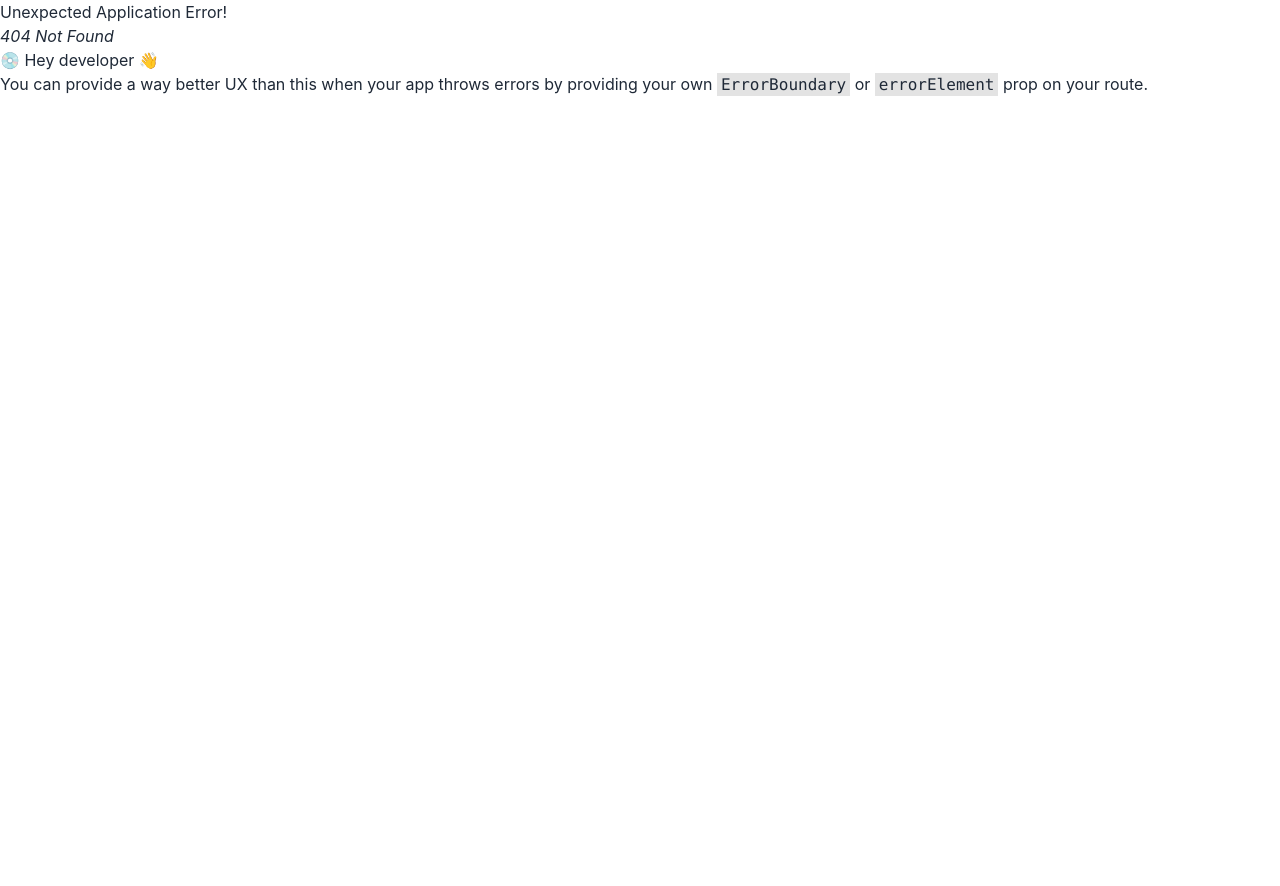
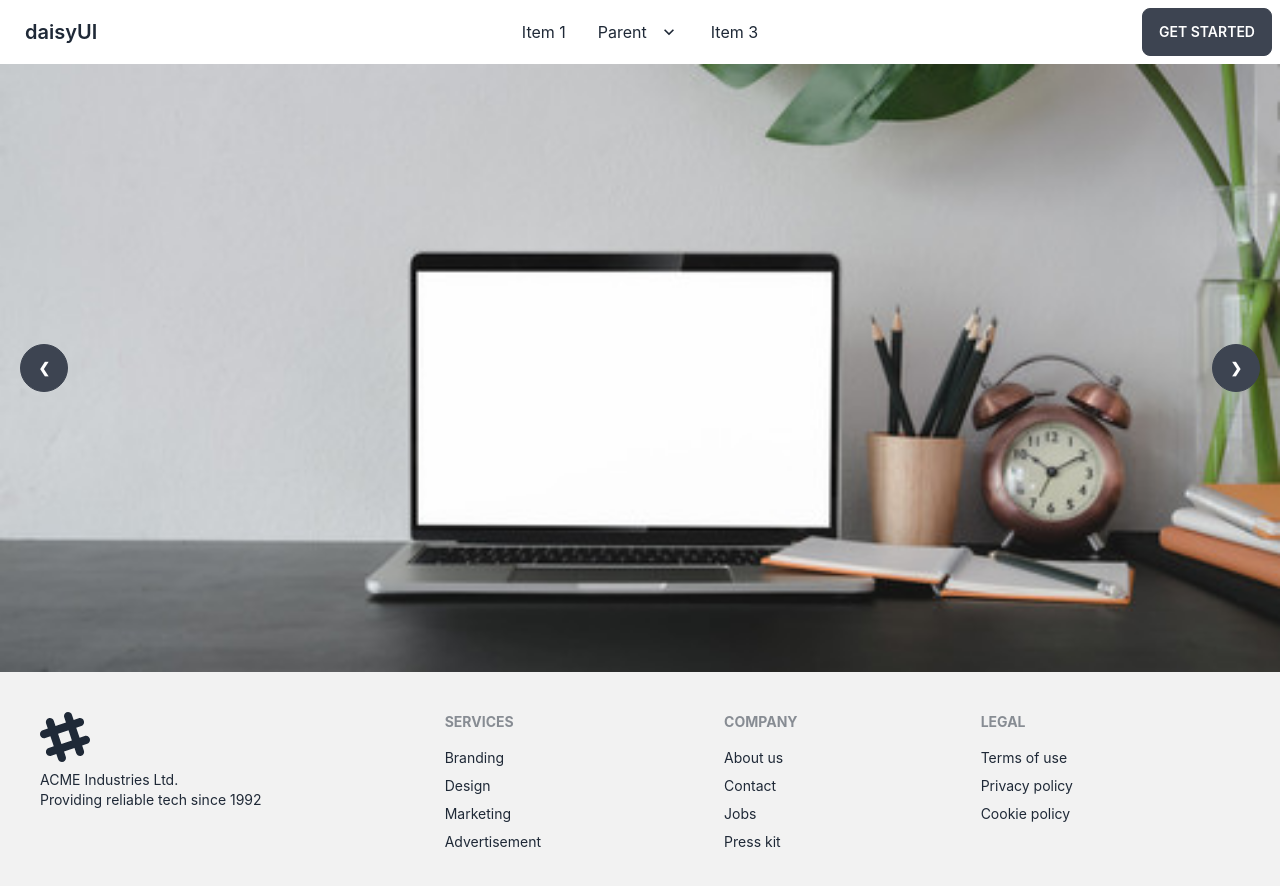
Before and after one commit to Mosharaf12/laptop-resale-client-12, a React (Create React App) app: page / in a window 1280 px wide. Before the commit this address had no page. Shown: the top 886 px of the page. Before the commit the page ends 800 px from the top, so only its background shows below. Built offline with nearby package versions, Linux system fonts and the light colour scheme; grey boxes are pictures that could not be loaded.

Commit message:
added the header

```diff
--- /dev/null
+++ b/src/Pages/Home/Banner/Banner.js
@@ -0,0 +1,39 @@
+import React from 'react';
+import banner from '../../../assests/images/banner/banner laptop.jpg'
+
+const Banner = () => {
+    return (
+        <div className="carousel w-full">
+  <div id="slide1" className="carousel-item relative w-full">
+    <img src={banner} className="w-full" />
+    <div className="absolute flex justify-between transform -translate-y-1/2 left-5 right-5 top-1/2">
+      <a href="#slide4" className="btn btn-circle">❮</a>
+      <a href="#slide2" className="btn btn-circle">❯</a>
+    </div>
+  </div>
+  <div id="slide2" className="carousel-item relative w-full">
+    <img src="https://placeimg.com/800/200/arch" className="w-full" />
+    <div className="absolute flex justify-between transform -translate-y-1/2 left-5 right-5 top-1/2">
+      <a href="#slide1" className="btn btn-circle">❮</a>
+      <a href="#slide3" className="btn btn-circle">❯</a>
+    </div>
+  </div>
+  <div id="slide3" className="carousel-item relative w-full">
+    <img src="https://placeimg.com/800/200/arch" className="w-full" />
+    <div className="absolute flex justify-between transform -translate-y-1/2 left-5 right-5 top-1/2">
+      <a href="#slide2" className="btn btn-circle">❮</a>
+      <a href="#slide4" className="btn btn-circle">❯</a>
+    </div>
+  </div>
+  <div id="slide4" className="carousel-item relative w-full">
+    <img src="https://placeimg.com/800/200/arch" className="w-full" />
+    <div className="absolute flex justify-between transform -translate-y-1/2 left-5 right-5 top-1/2">
+      <a href="#slide3" className="btn btn-circle">❮</a>
+      <a href="#slide1" className="btn btn-circle">❯</a>
+    </div>
+  </div>
+</div>
+    );
+};
+
+export default Banner;
--- a/src/Pages/Home/Home.js
+++ b/src/Pages/Home/Home.js
@@ -1,9 +1,10 @@
 import React from 'react';
+import Banner from './Banner/Banner';
 
 const Home = () => {
     return (
         <div>
-
+            <Banner></Banner>
         </div>
     );
 };
--- a/src/Shared/Footer.js
+++ b/src/Shared/Footer.js
@@ -2,9 +2,32 @@
 
 const Footer = () => {
     return (
-        <div>
-
-        </div>
+        <footer className="footer p-10 bg-base-200 text-base-content">
+  <div>
+    <svg width="50" height="50" viewBox="0 0 24 24" xmlns="http://www.w3.org/2000/svg" fillRule="evenodd" clipRule="evenodd" className="fill-current"><path d="M22.672 15.226l-2.432.811.841 2.515c.33 1.019-.209 2.127-1.23 2.456-1.15.325-2.148-.321-2.463-1.226l-.84-2.518-5.013 1.677.84 2.517c.391 1.203-.434 2.542-1.831 2.542-.88 0-1.601-.564-1.86-1.314l-.842-2.516-2.431.809c-1.135.328-2.145-.317-2.463-1.229-.329-1.018.211-2.127 1.231-2.456l2.432-.809-1.621-4.823-2.432.808c-1.355.384-2.558-.59-2.558-1.839 0-.817.509-1.582 1.327-1.846l2.433-.809-.842-2.515c-.33-1.02.211-2.129 1.232-2.458 1.02-.329 2.13.209 2.461 1.229l.842 2.515 5.011-1.677-.839-2.517c-.403-1.238.484-2.553 1.843-2.553.819 0 1.585.509 1.85 1.326l.841 2.517 2.431-.81c1.02-.33 2.131.211 2.461 1.229.332 1.018-.21 2.126-1.23 2.456l-2.433.809 1.622 4.823 2.433-.809c1.242-.401 2.557.484 2.557 1.838 0 .819-.51 1.583-1.328 1.847m-8.992-6.428l-5.01 1.675 1.619 4.828 5.011-1.674-1.62-4.829z"></path></svg>
+    <p>ACME Industries Ltd.<br/>Providing reliable tech since 1992</p>
+  </div>
+  <div>
+    <span className="footer-title">Services</span>
+    <a className="link link-hover">Branding</a>
+    <a className="link link-hover">Design</a>
+    <a className="link link-hover">Marketing</a>
+    <a className="link link-hover">Advertisement</a>
+  </div>
+  <div>
+    <span className="footer-title">Company</span>
+    <a className="link link-hover">About us</a>
+    <a className="link link-hover">Contact</a>
+    <a className="link link-hover">Jobs</a>
+    <a className="link link-hover">Press kit</a>
+  </div>
+  <div>
+    <span className="footer-title">Legal</span>
+    <a className="link link-hover">Terms of use</a>
+    <a className="link link-hover">Privacy policy</a>
+    <a className="link link-hover">Cookie policy</a>
+  </div>
+</footer>
     );
 };
 
--- a/src/Shared/Header.js
+++ b/src/Shared/Header.js
@@ -2,9 +2,49 @@
 
 const Header = () => {
     return (
-        <div>
-
-        </div>
+        <div className="navbar bg-base-100">
+  <div className="navbar-start">
+    <div className="dropdown">
+      <label tabIndex={0} className="btn btn-ghost lg:hidden">
+        <svg xmlns="http://www.w3.org/2000/svg" className="h-5 w-5" fill="none" viewBox="0 0 24 24" stroke="currentColor"><path strokeLinecap="round" strokeLinejoin="round" strokeWidth="2" d="M4 6h16M4 12h8m-8 6h16" /></svg>
+      </label>
+      <ul tabIndex={0} className="menu menu-compact dropdown-content mt-3 p-2 shadow bg-base-100 rounded-box w-52">
+        <li><a>Item 1</a></li>
+        <li tabIndex={0}>
+          <a className="justify-between">
+            Parent
+            <svg className="fill-current" xmlns="http://www.w3.org/2000/svg" width="24" height="24" viewBox="0 0 24 24"><path d="M8.59,16.58L13.17,12L8.59,7.41L10,6L16,12L10,18L8.59,16.58Z"/></svg>
+          </a>
+          <ul className="p-2">
+            <li><a>Submenu 1</a></li>
+            <li><a>Submenu 2</a></li>
+          </ul>
+        </li>
+        <li><a>Item 3</a></li>
+      </ul>
+    </div>
+    <a className="btn btn-ghost normal-case text-xl">daisyUI</a>
+  </div>
+  <div className="navbar-center hidden lg:flex">
+    <ul className="menu menu-horizontal p-0">
+      <li><a>Item 1</a></li>
+      <li tabIndex={0}>
+        <a>
+          Parent
+          <svg className="fill-current" xmlns="http://www.w3.org/2000/svg" width="20" height="20" viewBox="0 0 24 24"><path d="M7.41,8.58L12,13.17L16.59,8.58L18,10L12,16L6,10L7.41,8.58Z"/></svg>
+        </a>
+        <ul className="p-2">
+          <li><a>Submenu 1</a></li>
+          <li><a>Submenu 2</a></li>
+        </ul>
+      </li>
+      <li><a>Item 3</a></li>
+    </ul>
+  </div>
+  <div className="navbar-end">
+    <a className="btn">Get started</a>
+  </div>
+</div>
     );
 };
 
```
Also changed, not shown: src/Routers/Routers/Routers.js (+10 -1 lines), src/assests/images/banner/banner laptop.jpg (added), src/assests/images/banner/banner pc .jpg (added).
